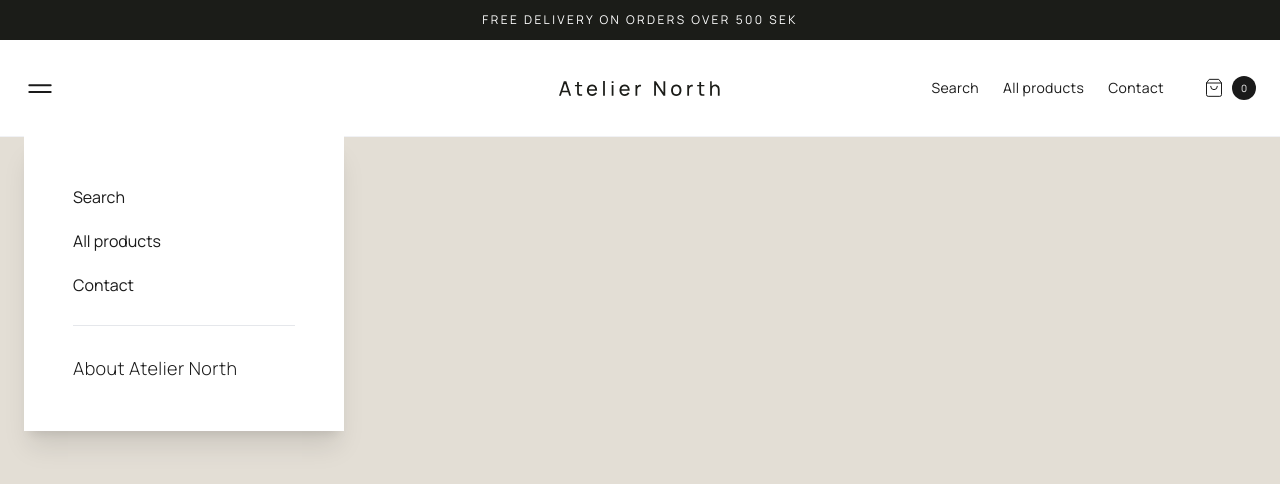
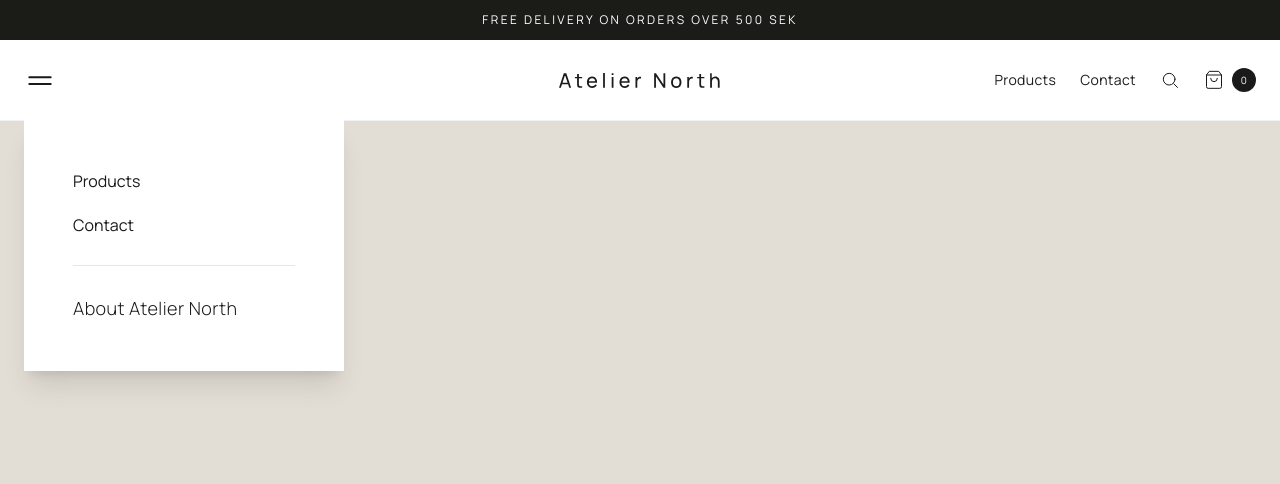
Before and after one commit to aw3stm/js_frameworks_onlineshop, a Next.js app: page /contact in a window 1280 px wide. Both pictures are taken after a click on the button 40 px from the left and 88 px from the top of the page. Shown: the top 484 px of the page. Built offline with nearby package versions, Linux system fonts and the light colour scheme.

Commit message:
feat: search panel in header

```diff
--- a/app/globals.css
+++ b/app/globals.css
@@ -1,8 +1,8 @@
 @import "tailwindcss";
 
-:root {
-  --text-headings: #1b1c18;
-  --atelier-beige: #e3ded5;
-  --atelier-black: #1a1a1a;
-  --atelier-details: #1b1c18;
+@theme {
+  --color-headings: #1b1c18;
+  --color-atelier-beige: #e3ded5;
+  --color-atelier-black: #1a1a1a;
+  --color-atelier-details: #1b1c18;
 }
--- a/app/layout.tsx
+++ b/app/layout.tsx
@@ -10,9 +10,9 @@ export default function RootLayout({
   return (
     <html lang="en">
       <body
-        className={`${manrope.className} antialiased bg-(--atelier-beige) text-(--atelier-black)`}
+        className={`${manrope.className} antialiased bg-atelier-beige text-atelier-black`}
       >
-        <div className="bg-(--atelier-details) text-white text-[10px] sm:text-xs text-center py-2 md:py-3 tracking-[0.2em] uppercase">
+        <div className=" bg-atelier-details text-white text-[10px] sm:text-xs text-center py-2 md:py-3 tracking-[0.2em] uppercase">
           Free delivery on orders over 500 SEK
         </div>
         <Header />
--- a/app/page.tsx
+++ b/app/page.tsx
@@ -21,7 +21,7 @@ export default async function Home() {
             <div key={product.id} className="flex flex-col group">
               <div className="relative w-full aspect-4/5 mb-6 overflow-hidden">
                 {discount > 0 && (
-                  <span className="absolute top-3 left-3 z-10 bg-black text-white text-xs px-2 py-1">
+                  <span className="absolute top-3 left-3 z-10 bg-atelier-black text-white text-xs px-4 py-2">
                     -{discount}%
                   </span>
                 )}
--- a/app/ui/header.tsx
+++ b/app/ui/header.tsx
@@ -1,17 +1,18 @@
 "use client";
-
+import SearchBar from "./searchbar";
 import Link from "next/link";
 import Image from "next/image";
 import { useState } from "react";
 
 export default function Header() {
   const [isOpen, setIsOpen] = useState(false);
+  const [isSearchOpen, setIsSearchOpen] = useState(false);
   return (
-    <header className="bg-white relative z-50 px-6 py-4 md:py-6 grid grid-cols-3 items-center max-w-screen-2xl mx-auto border-b border-gray-300/30">
+    <header className="bg-white relative z-50 px-6 py-4 md:py-6 grid grid-cols-3 items-center max-w-screen mx-auto border-b border-gray-300/30">
       <div className="flex justify-start">
         <button
           onClick={() => setIsOpen(!isOpen)}
-          className="p-2 -ml-2 hover:opacity-70 transition-opacity cursor-pointer"
+          className="p-2 -m-2 hover:opacity-70 transition-opacity cursor-pointer"
           aria-label="Menu"
         >
           <svg
@@ -38,28 +39,51 @@ export default function Header() {
           className="object-contain w-auto h-auto"
         />
       </Link>
-
-      <div className="flex justify-end items-center gap-4 lg:gap-8">
-        <nav className="hidden md:flex items-center gap-4 lg:gap-6 text-sm tracking-wide">
+      <div className="flex justify-end items-center gap-4 lg:gap-6 text-sm tracking-wide">
         <Link
-            href="/search"
-            className="hover:text-gray-500 transition-colors"
+          href="/"
+          className="hidden md:block hover:text-gray-500 transition-colors"
         >
-            Search
-          </Link>
-          <Link href="/" className="hover:text-gray-500 transition-colors">
-            All products
+          Products
         </Link>
         <Link
           href="/contact"
-            className="hover:text-gray-500 transition-colors"
+          className="hidden md:block hover:text-gray-500 transition-colors"
         >
           Contact
         </Link>
-        </nav>
 
-        <Link href="/cart" className="flex items-center gap-2 p-2 -mr-2 group">
+        <button
+          onClick={() => {
+            setIsSearchOpen(!isSearchOpen);
+            setIsOpen(false);
+          }}
+          aria-label="Search"
+          aria-expanded={isSearchOpen}
+          className="relative hover:opacity-70 transition-opacity cursor-pointer after:absolute after:-inset-2"
+        >
           <svg
+            className="block"
+            width="20"
+            height="20"
+            viewBox="0 0 24 24"
+            fill="none"
+            stroke="currentColor"
+            strokeWidth="1.2"
+            strokeLinecap="round"
+            strokeLinejoin="round"
+          >
+            <circle cx="11" cy="11" r="7"></circle>
+            <line x1="21" y1="21" x2="16.65" y2="16.65"></line>
+          </svg>
+        </button>
+
+        <Link
+          href="/cart"
+          className="relative flex items-center gap-2 group after:absolute after:-inset-2"
+        >
+          <svg
+            className="block"
             width="20"
             height="20"
             viewBox="0 0 24 24"
@@ -73,14 +97,14 @@ export default function Header() {
             <line x1="3" y1="6" x2="21" y2="6"></line>
             <path d="M16 10a4 4 0 0 1-8 0"></path>
           </svg>
-          <span className="bg-(--atelier-black) text-white text-[10px] w-6 h-6 rounded-full flex items-center justify-center transition-transform group-hover:scale-110">
+          <span className="bg-atelier-black text-white text-[10px] w-6 h-6 rounded-full flex items-center justify-center transition-transform group-hover:scale-110">
             0
           </span>
         </Link>
       </div>
 
       {isOpen && (
-        <div className="md:hidden fixed inset-0 bg-(--atelier-beige)/94 z-50 flex flex-col transition-all duration-500 ease-in-out">
+        <div className="md:hidden fixed inset-0 bg-atelier-beige/94 z-50 flex flex-col transition-all duration-500 ease-in-out">
           <div className="px-6 py-6 flex justify-between items-center border-b border-gray-300/30">
             <button
               onClick={() => setIsOpen(false)}
@@ -93,17 +117,10 @@ export default function Header() {
           <nav className="flex flex-col items-center justify-center grow gap-10 text-xl font-light tracking-wide">
             <Link
               onClick={() => setIsOpen(false)}
-              href="/search"
-              className="hover:text-gray-500 transition-colors"
-            >
-              Search
-            </Link>
-            <Link
-              onClick={() => setIsOpen(false)}
               href="/"
               className="hover:text-gray-500 transition-colors"
             >
-              All products
+              Products
             </Link>
             <Link
               onClick={() => setIsOpen(false)}
@@ -120,17 +137,10 @@ export default function Header() {
         <div className="hidden md:flex absolute top-full left-6 w-80 bg-white border border-white shadow-xl p-12 flex-col gap-5 z-50">
           <Link
             onClick={() => setIsOpen(false)}
-            href="/search"
-            className="hover:text-gray-500 transition-colors"
-          >
-            Search
-          </Link>
-          <Link
-            onClick={() => setIsOpen(false)}
             href="/"
             className="hover:text-gray-500 transition-colors"
           >
-            All products
+            Products
           </Link>
           <Link
             onClick={() => setIsOpen(false)}
@@ -151,6 +161,11 @@ export default function Header() {
           </Link>
         </div>
       )}
+      {isSearchOpen && (
+        <div className="absolute top-full left-6 right-6 md:right-0 md:left-auto md:w-100 bg-white border border-white rounded-b-md shadow-xl p-4 md:p-6 z-50">
+          <SearchBar onNavigate={() => setIsSearchOpen(false)} />
+        </div>
+      )}
     </header>
   );
 }
--- /dev/null
+++ b/app/ui/searchbar.tsx
@@ -0,0 +1,66 @@
+"use client";
+
+import { useEffect, useState } from "react";
+import Link from "next/link";
+import Image from "next/image";
+import { Product } from "../types";
+
+export default function SearchBar({ onNavigate }: { onNavigate?: () => void }) {
+  const [products, setProducts] = useState<Product[]>([]);
+  const [query, setQuery] = useState("");
+
+  useEffect(() => {
+    fetch("https://v2.api.noroff.dev/online-shop")
+      .then((res) => res.json())
+      .then((result: { data: Product[] }) => setProducts(result.data))
+      .catch(() => setProducts([]));
+  }, []);
+
+  const trimmed = query.trim().toLowerCase();
+  const results = trimmed
+    ? products.filter((product) =>
+        product.title.toLowerCase().includes(trimmed),
+      )
+    : [];
+
+  return (
+    <div className="relative w-full max-w-xl">
+      <input
+        autoFocus
+        type="search"
+        value={query}
+        onChange={(e) => setQuery(e.target.value)}
+        placeholder="Search products ..."
+        aria-label="Search products"
+        className="w-full border-b border-atelier-details/40 bg-transparent px-1 py-3 text-sm outline-none focus:border-atelier-black transition-colors"
+      />
+
+      {trimmed !== "" && (
+        <ul className="mt-2 bg-white border border-gray-200 max-h-80 overflow-y-auto">
+          {results.length > 0 ? (
+            results.map((product) => (
+              <li key={product.id}>
+                <Link
+                  href={`/product/${product.id}`}
+                  onClick={onNavigate}
+                  className="flex items-center gap-4 p-3 hover:bg-atelier-beige transition-colors"
+                >
+                  <Image
+                    src={product.image.url}
+                    alt={product.image.alt}
+                    width={48}
+                    height={48}
+                    className="object-cover w-12 h-12"
+                  />
+                  <span className="text-sm">{product.title}</span>
+                </Link>
+              </li>
+            ))
+          ) : (
+            <li className="p-4 text-sm text-gray-500">No products found</li>
+          )}
+        </ul>
+      )}
+    </div>
+  );
+}
```
Lines whose indentation alone changed are shown as unchanged.
